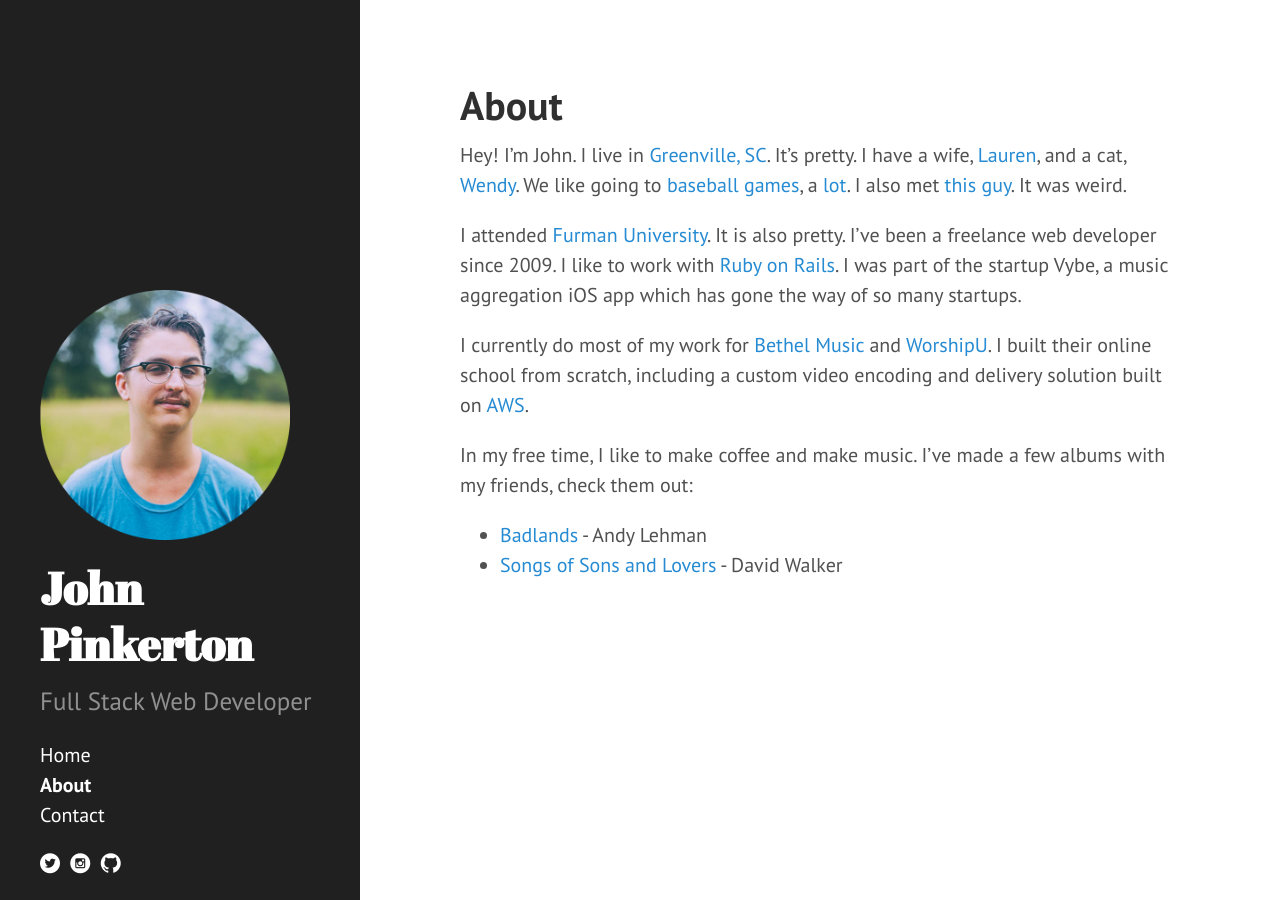
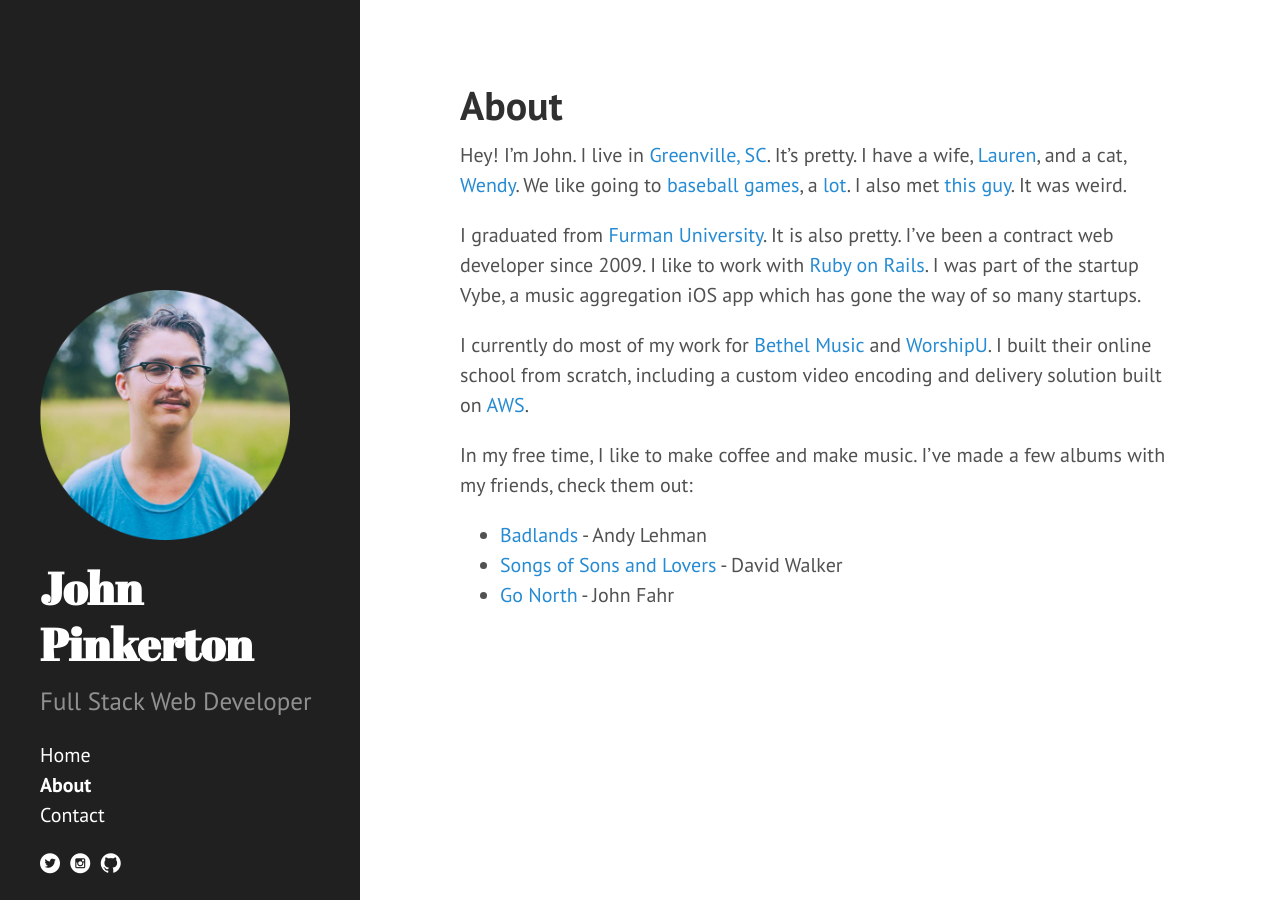
Before and after one commit to johnthepink/johnthepink.github.io, a Jekyll site: the page built from about.md, in a window 1280 px wide. Built offline with Jekyll 4.4.1, drawn with Linux system fonts in a browser that asks for light colours; Markdown is read by kramdown in place of the engine named in the settings.

Commit message:
update about page

```diff
--- a/about.md
+++ b/about.md
@@ -5,7 +5,7 @@
 
 Hey! I'm John. I live in [Greenville, SC](http://www.lifeingreenville.com/). It's pretty. I have a wife, [Lauren](http://instagram.com/p/dm7aH2DGSA/), and a cat, [Wendy](http://instagram.com/p/QThppFjGWd/). We like going to [baseball games](http://instagram.com/p/pC3ZHRjGUR/), a [lot](http://instagram.com/p/nTWsfYjGYh/). I also met [this guy](http://instagram.com/p/qXuii-jGbg/). It was weird.
 
-I attended [Furman University](http://furman.edu). It is also pretty. I've been a freelance web developer since 2009. I like to work with [Ruby on Rails](http://rubyonrails.org/). I was part of the startup Vybe, a music aggregation iOS app which has gone the way of so many startups.
+I graduated from [Furman University](http://furman.edu). It is also pretty. I've been a contract web developer since 2009. I like to work with [Ruby on Rails](http://rubyonrails.org/). I was part of the startup Vybe, a music aggregation iOS app which has gone the way of so many startups.
 
 I currently do most of my work for [Bethel Music](http://bethelmusic.com) and [WorshipU](http://worshipu.com). I built their online school from scratch, including a custom video encoding and delivery solution built on [AWS](https://aws.amazon.com/).
 
@@ -13,3 +13,4 @@
 
   - [Badlands](http://open.spotify.com/album/1xmeDQgLQXatnvOt8cbYOf) - Andy Lehman
   - [Songs of Sons and Lovers](http://open.spotify.com/album/2OpvGlmNqgAn4b6Ony0Kqd) - David Walker
+  - [Go North](http://open.spotify.com/album/6I0pEDMs1LfEuXLrUC6po1) - John Fahr
```
